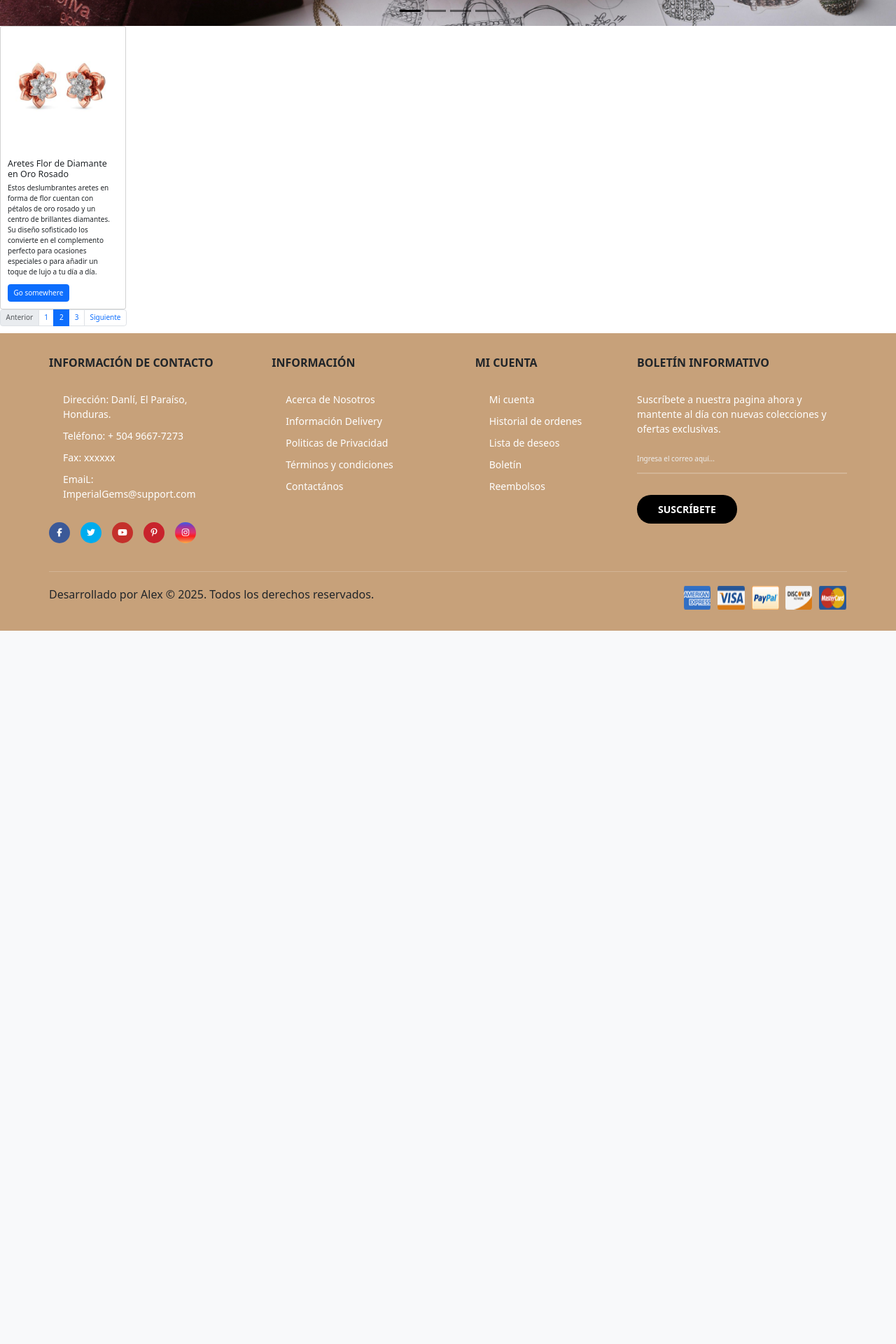
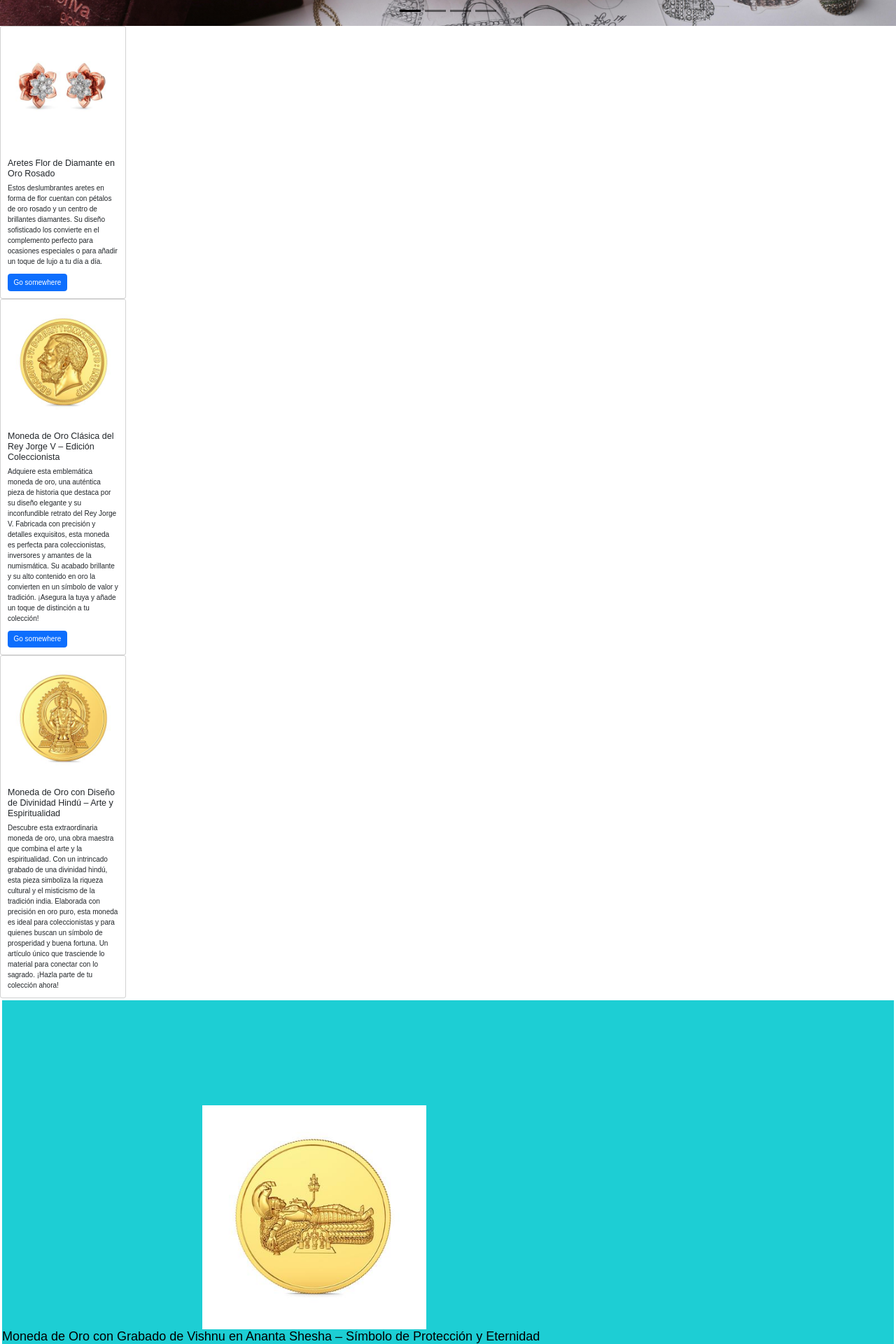
Before and after one commit to jar12a/ProyectoJoyeria, a PHP site: page / in a window 1280 px wide. Shown: the part 289-2209 px from the top of the page at 70% size. Before the commit the page ends 1190 px from the top, so only its background shows below. Run offline with PHP 8.4, Linux system fonts and the light colour scheme; some libraries are stand-ins or nearby versions.

Commit message:
agregar estilos CSS para el contenedor y la presentación de texto

```diff
--- a/css/styles.css
+++ b/css/styles.css
@@ -238,6 +238,51 @@ html {
 	padding: 1rem 3rem;
 	text-transform: uppercase;
 	border-radius: 3rem;
+}
+
+
+/* ********************************** */
+/*               imagen wrapper       */
+/* ********************************** */
+* {
+	margin: 100;
+	padding: 100;
+	box-sizing: border-box;
+	font-family: Arial, sans-serif;
+}
+
+.contenedor {
+	justify-content: center;
+	min-height: 100vh;
+	background-color: #1dced4;
+	border: 3px solid #fff;
+}
+
+.wrapper {
+	float: left;
+	margin: 150px auto;
+	width: 70%;
+	display: flex;
+	flex-wrap: wrap;
+	justify-content: center;
+}
+
+.derecha {
+	max-width: 320px;
+	float: left;
+}
+
+.text-box {
+
+	color: #fff;
+}
+.text-box h2 {
+	font-size: 18px;
+	color: black;
+}
+
+.text-box p {
+    font-size: 12px;
 }
 
 /* ********************************** */
--- a/index.html
+++ b/index.html
@@ -165,13 +165,61 @@
         <img src="/product/1.jpg" class="card-img-top" alt="...">
         <div class="card-body">
             <h5 class="card-title">Aretes Flor de Diamante en Oro Rosado</h5>
-            <p class="card-text">Estos deslumbrantes aretes en forma de flor cuentan con pétalos de oro rosado y un centro de brillantes diamantes. Su diseño sofisticado los convierte en el complemento perfecto para ocasiones especiales o para añadir un toque de lujo a tu día a día.</p>
+            <p class="card-text">Estos deslumbrantes aretes en forma de flor cuentan con pétalos de oro rosado y un
+                centro de brillantes diamantes. Su diseño sofisticado los convierte en el complemento perfecto para
+                ocasiones especiales o para añadir un toque de lujo a tu día a día.</p>
             <a href="#" class="btn btn-primary">Go somewhere</a>
         </div>
     </div>
 
+    <div class="div">
+        <div class="card" style="width: 18rem;">
+            <img src="/product/2.jpg" class="card-img-top" alt="...">
+            <div class="card-body">
+                <h5 class="card-title">Moneda de Oro Clásica del Rey Jorge V – Edición Coleccionista</h5>
+                <p class="card-text">Adquiere esta emblemática moneda de oro, una auténtica pieza de historia que
+                    destaca por su diseño elegante y su inconfundible retrato del Rey Jorge V. Fabricada con precisión y
+                    detalles exquisitos, esta moneda es perfecta para coleccionistas, inversores y amantes de la
+                    numismática. Su acabado brillante y su alto contenido en oro la convierten en un símbolo de valor y
+                    tradición. ¡Asegura la tuya y añade un toque de distinción a tu colección!</p>
+                <a href="#" class="btn btn-primary">Go somewhere</a>
+            </div>
+        </div>
+    </div>
 
+    <div class="div">
+        <div class="card" style="width: 18rem;">
+            <img src="/product/3.jpg" class="card-img-top" alt="...">
+            <div class="card-body">
+                <h5 class="card-title">Moneda de Oro con Diseño de Divinidad Hindú – Arte y Espiritualidad</h5>
+                <p class="card-text">Descubre esta extraordinaria moneda de oro, una obra maestra que combina el arte y
+                    la espiritualidad. Con un intrincado grabado de una divinidad hindú, esta pieza simboliza la riqueza
+                    cultural y el misticismo de la tradición india. Elaborada con precisión en oro puro, esta moneda es
+                    ideal para coleccionistas y para quienes buscan un símbolo de prosperidad y buena fortuna. Un
+                    artículo único que trasciende lo material para conectar con lo sagrado. ¡Hazla parte de tu colección
+                    ahora!</p>
+            </div>
+        </div>
 
+<div class="contenedor">
+           <div class="wrapper">
+            <img class="derecha" src="product/4.jpg" alt="">
+            <div class="text-box">
+                <h2>
+                    Moneda de Oro con Grabado de Vishnu en Ananta Shesha – Símbolo de Protección y Eternidad
+                </h2>
+                <p>
+                    Celebra la espiritualidad y el arte con esta moneda de oro de exquisito diseño, que representa al
+                    Señor Vishnu descansando sobre Ananta Shesha, la serpiente cósmica. Un símbolo de protección,
+                    eternidad y creación, esta pieza única está elaborada en oro puro con detalles minuciosamente
+                    grabados que reflejan su significado divino. Perfecta para coleccionistas, devotos y amantes de la
+                    cultura hindú, esta moneda es más que un tesoro, es una conexión con lo eterno. ¡Adquiérela ahora y
+                    enriquece tu colección!
+                </p>
+            </div>
+        </div>
+
+    </div>
 
 
         <nav aria-label="...">
```
Lines whose indentation alone changed are shown as unchanged.
